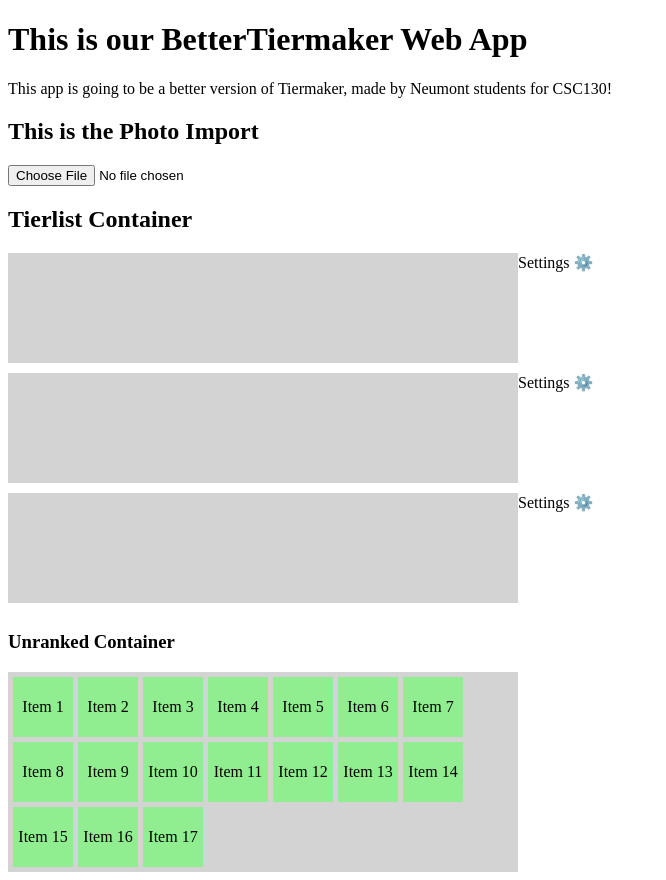
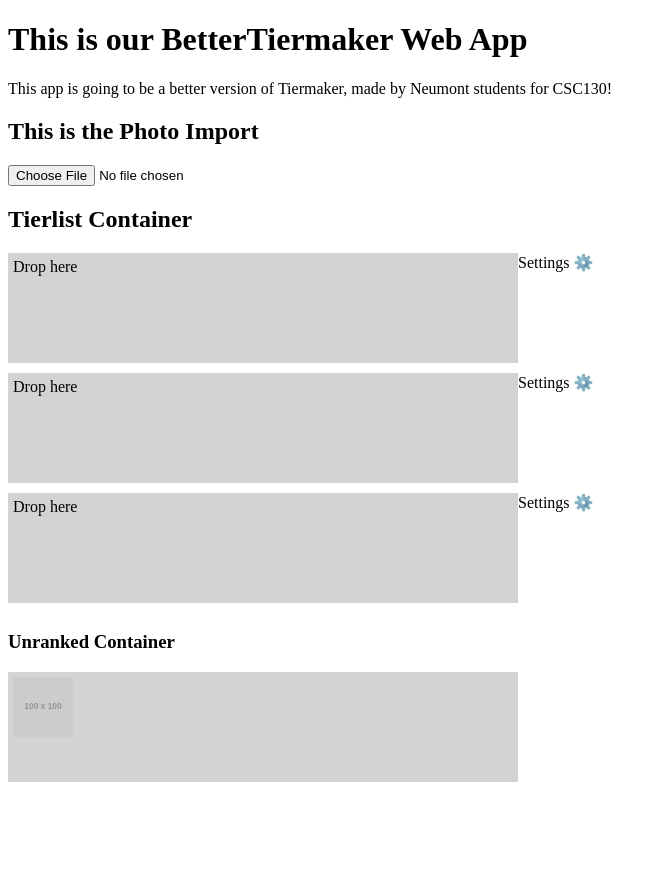
Before and after one commit to jadnf/BetterTiermaker, a React (Create React App) app in the folder front-end/: page / in a window 1280 px wide. Shown: the whole page, without its empty margins (0-666 px from the left). After the commit the page ends 800 px from the top, so only its background shows below. Built offline with nearby package versions, Linux system fonts and the light colour scheme.

Commit message:
Item/Image Fixes

```diff
--- a/front-end/src/components/DraggableItem.jsx
+++ b/front-end/src/components/DraggableItem.jsx
@@ -13,7 +13,8 @@ export default  function DraggableItem(props) {
 
     return (
         <div className="draggable-item" style={style} ref={setNodeRef} {...listeners} {...attributes}>
-            <span>{props.id}</span>
+
+            <img alt={props.id} src={props.imageUrl}></img>
         </div>
     );
 }
--- a/front-end/src/components/Tier.jsx
+++ b/front-end/src/components/Tier.jsx
@@ -16,10 +16,10 @@ export default function Tier(props) {
                     {props.label}
                 </span>
                 <span ref={setNodeRef} className="tier-middle">
-                    {items.size === 0 ? "Drop here" : ""}
+                    {items.length === 0 ? "Drop here" : ""}
                     {items.map((id) => {
                         return (
-                            <DraggableItem key={id} id={id} />
+                            <DraggableItem key={id} id={id} imageUrl={props.imgUrlLookup[id]} />
                         )
                     })}
                 </span>
--- a/front-end/src/components/UnrankedItemsContainer.jsx
+++ b/front-end/src/components/UnrankedItemsContainer.jsx
@@ -13,10 +13,10 @@ export default  function UnrankedItemsContainer(props) {
             <SortableContext id={props.id} items={items} strategy={rectSortingStrategy}>
                 <h3>Unranked Container</h3>
                 <div className="unranked-container" ref={setNodeRef}>
-                    {items.size === 0 ? "Drop here" : ""}
+                    {items.length === 0 ? "Drop here" : ""}
                     {items.map((id) => {
                         return (
-                            <DraggableItem key={id} id={id} />
+                            <DraggableItem key={id} id={id} imageUrl={props.imgUrlLookup[id]} />
                         )
                     })}
                 </div>
--- a/front-end/src/pages/TierlistPage.jsx
+++ b/front-end/src/pages/TierlistPage.jsx
@@ -6,16 +6,21 @@ import TierlistContainer from "../components/TierlistContainer";
 import UnrankedItemsContainer from "../components/UnrankedItemsContainer";
 import Tier from "../components/Tier.jsx";
 import UploadPhoto from "../components/PhotoImport";
+import DraggableItem from "../components/DraggableItem.jsx";
 
 
 export default function TierlistPage() {
     // const draggables = [1, 2, 3, 4, 5];
     const [items, setItems] = useState({
-        '0' : ['Item 1', 'Item 2', 'Item 3', 'Item 4', 'Item 5', 'Item 6', 'Item 7', 'Item 8', 'Item 9', 'Item 10', 'Item 11', 'Item 12', 'Item 13', 'Item 14', 'Item 15', 'Item 16', 'Item 17'],
+        '0' : ["item-1"],
         '1' : [],
         '2' : [],
         '3' : []
     });
+    const [imgUrlLookup, setImgUrlLookup] = useState({
+        "item-1": 'https://placehold.co/100x100?text=1'
+    });
+    const [itemCount, setItemCount] = useState(1);
     const [activeId, setActiveId] = useState(null);
 
     const sensors = useSensors(
@@ -30,18 +35,18 @@ export default function TierlistPage() {
             <div>
                  <UploadPhoto onUpload={handleUpload} />
                 <TierlistContainer >
-                    <Tier id="1" items={items['1']}>
+                    <Tier id="1" items={items['1']} imgUrlLookup={imgUrlLookup}>
                     </Tier>
-                    <Tier id="2" items={items['2']}>
+                    <Tier id="2" items={items['2']} imgUrlLookup={imgUrlLookup}>
                     </Tier>
-                    <Tier id="3" items={items['3']}>
+                    <Tier id="3" items={items['3']} imgUrlLookup={imgUrlLookup}>
                     </Tier>
                 </TierlistContainer>
-                <UnrankedItemsContainer id="0" items={items['0']}>
+                <UnrankedItemsContainer id="0" items={items['0']} imgUrlLookup={imgUrlLookup}>
 
                 </UnrankedItemsContainer>
                 <DragOverlay>
-                    {activeId ? <div className="draggable-item">{activeId}</div> : null}
+                    {activeId ? <DraggableItem id={activeId} imageUrl={imgUrlLookup[activeId]} /> : null}
                 </DragOverlay>
             </div>
         </DndContext>
@@ -139,11 +144,20 @@ export default function TierlistPage() {
     // End of AI-Assisted code
 
     function handleUpload(imageUrl) {
-  setItems((prev) => ({
-    ...prev,
-    "0": [...prev["0"], imageUrl]
-  }));
-}
+        let newItemId = "item-"+(itemCount+1);
+
+        setItems((prev) => ({
+            ...prev,
+            "0": [...prev["0"], newItemId]
+        }));
+
+        setImgUrlLookup((prev) => ({
+            ...prev,
+            newItemId: imageUrl
+        }))
+
+        setItemCount(itemCount+1);
+    }
 
 
 }
--- a/front-end/src/styles.css
+++ b/front-end/src/styles.css
@@ -6,6 +6,14 @@
     align-content: center;
     display: flex;
     flex-wrap: wrap;
+
+}
+
+.draggable-item img {
+    object-fit: cover;
+    pointer-events: none;
+    height: 60px;
+    width: 60px;
 }
 
 .tier {
```
